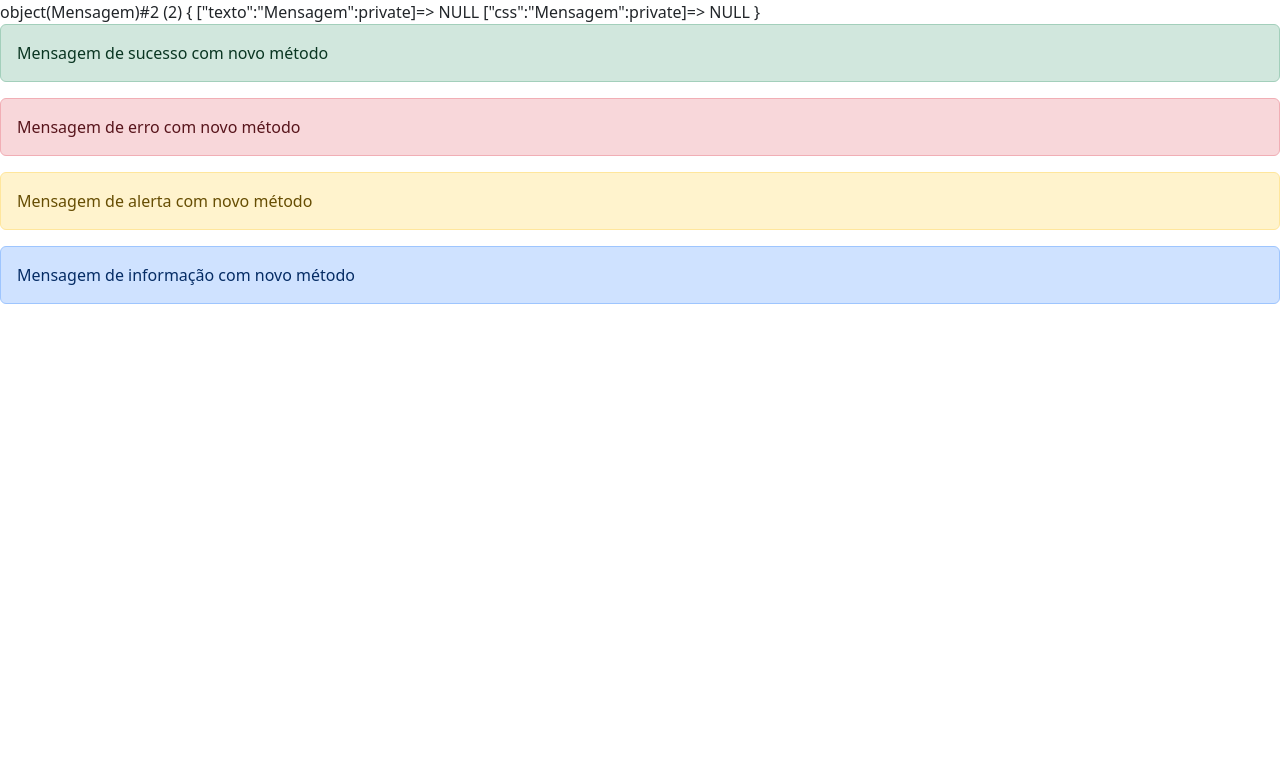
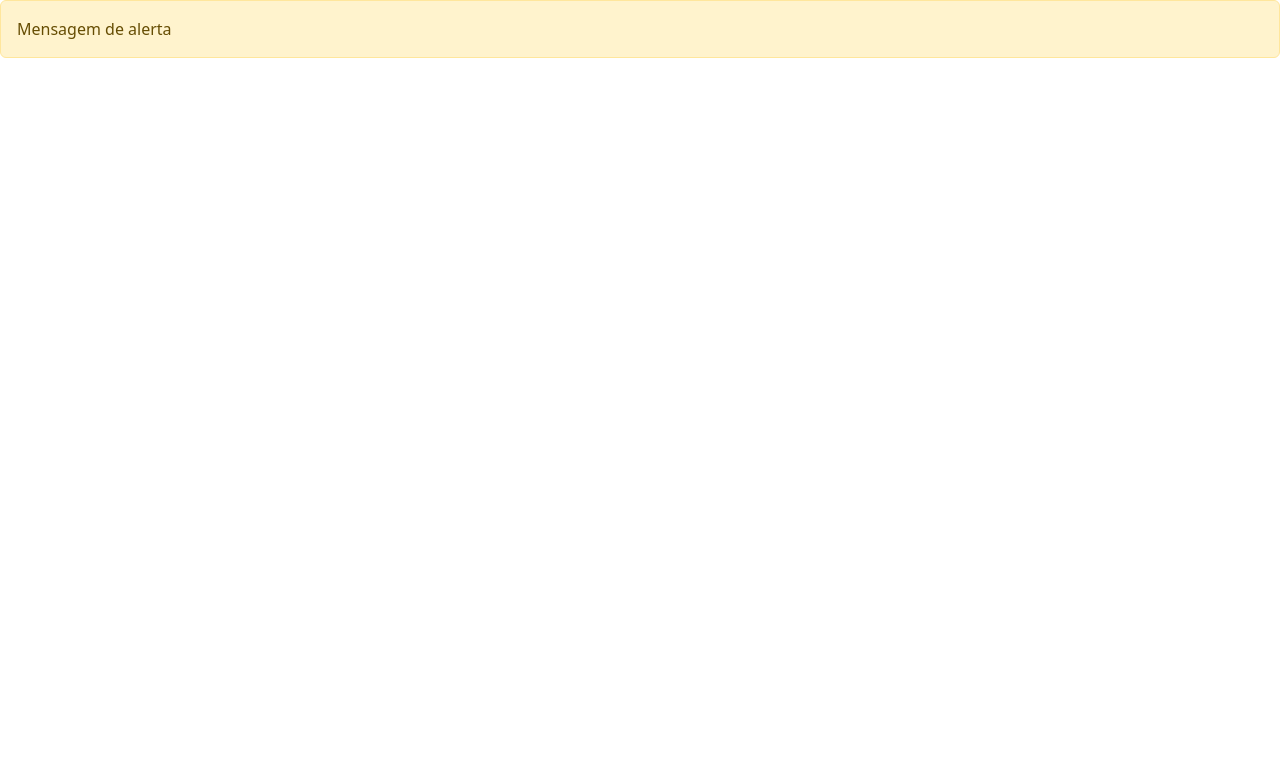
Before and after one commit to FellipeCastro/blog-php, a PHP site: page /blog-php/ in a window 1280 px wide. Shown: the top 783 px of the page. Run offline with PHP 8.4, Linux system fonts and the light colour scheme.

Commit message:
Aula 43 finalizada

```diff
--- a/index.php
+++ b/index.php
@@ -7,10 +7,9 @@ require_once "sistema/configuracao.php";
 include_once "helpers.php";
 include './sistema/Nucleo/Mensagem.php';
 
-$msg = new Mensagem();
-var_dump($msg);
-echo "<br>";
-echo $msg->sucesso("Mensagem de sucesso com novo método")->renderizar();
-echo $msg->erro("Mensagem de erro com novo método")->renderizar();
-echo $msg->alerta("Mensagem de alerta com novo método")->renderizar();
-echo $msg->informa("Mensagem de informação com novo método")->renderizar();
+echo (new Mensagem())->alerta("Mensagem de alerta");
+
+// $msg = new Mensagem();
+// echo $msg->sucesso("Mensagem de sucesso com novo método")->renderizar();
+
+// echo (new Mensagem())->sucesso("Mensagem de sucesso")->renderizar();
--- a/sistema/Nucleo/Mensagem.php
+++ b/sistema/Nucleo/Mensagem.php
@@ -4,6 +4,11 @@ class Mensagem
 {
     private $texto;
     private $css;
+
+    public function __toString()
+    {
+        return $this->renderizar();
+    }
 
     public function sucesso(string $mensagem): Mensagem
     {
```
